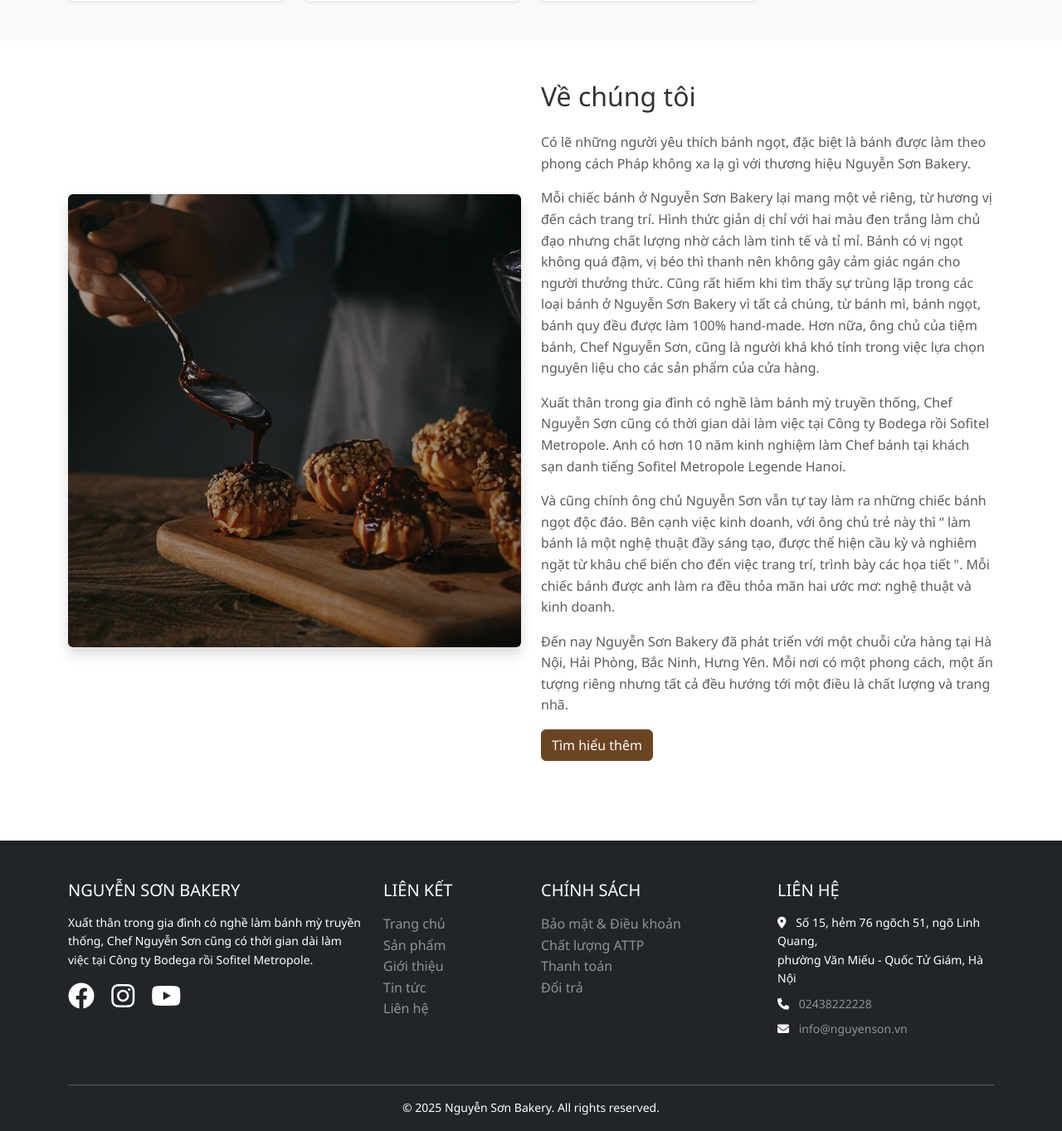
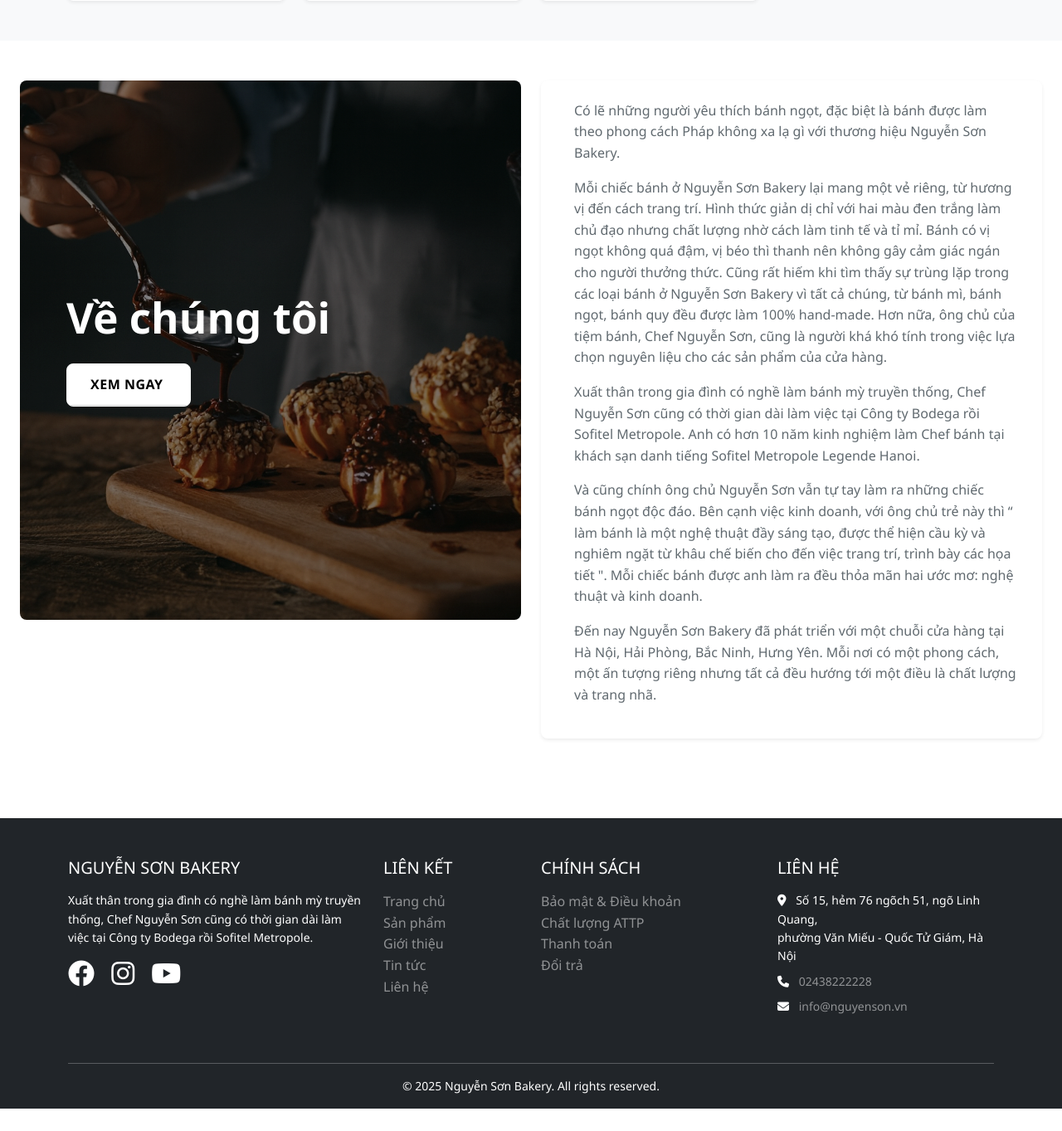
Before and after one commit to hieupv-25/WebBanBanh, a PHP site: page /WebBanBanh/pages/index.php in a window 1280 px wide. Shown: the part 2867-4230 px from the top of the page at 83% size. After the commit the page ends 4203 px from the top, so only its background shows below. Run offline with PHP 8.4, Linux system fonts and the light colour scheme; data comes from the database, SQL or seed files in the repository.

```diff
--- a/frontend/assets/css/style.css
+++ b/frontend/assets/css/style.css
@@ -71,7 +71,7 @@ body {
 
 /* Navigation */
 .navbar {
-    box-shadow: 0 2px 4px rgba(0,0,0,0.1);
+    box-shadow: 0 2px 4px rgba(0, 0, 0, 0.1);
 }
 
 .nav-link {
@@ -134,7 +134,7 @@ body {
 
 .product-card:hover {
     transform: translateY(-5px);
-    box-shadow: 0 10px 25px rgba(0,0,0,0.15) !important;
+    box-shadow: 0 10px 25px rgba(0, 0, 0, 0.15) !important;
 }
 
 .product-card img {
@@ -152,7 +152,7 @@ body {
 }
 
 .hover-shadow:hover {
-    box-shadow: 0 0.5rem 1rem rgba(0,0,0,0.15) !important;
+    box-shadow: 0 0.5rem 1rem rgba(0, 0, 0, 0.15) !important;
 }
 
 /* Category Card */
@@ -201,7 +201,7 @@ body {
     height: 50px;
     border-radius: 50%;
     z-index: 999;
-    box-shadow: 0 4px 10px rgba(0,0,0,0.2);
+    box-shadow: 0 4px 10px rgba(0, 0, 0, 0.2);
 }
 
 /* Responsive */
@@ -222,12 +222,16 @@ body {
 /* Hover dropdown đổ xuống/rút lên mượt (desktop ≥992px) */
 @media (min-width: 992px) {
     .navbar .dropdown-menu {
-    display: block !important;         /* ghi đè display:none */
-    max-height: 0;                     /* đóng */
+        display: block !important;
+        /* ghi đè display:none */
+        max-height: 0;
+        /* đóng */
         opacity: 0;
-    transform: translateY(-8px);       /* rút lên nhẹ khi đóng */
+        transform: translateY(-8px);
+        /* rút lên nhẹ khi đóng */
         visibility: hidden;
-    overflow: hidden;                  /* che item khi đang đóng */
+        overflow: hidden;
+        /* che item khi đang đóng */
         pointer-events: none;
         transition:
             max-height .45s ease,
@@ -239,8 +243,9 @@ body {
     }
 
     /* MỞ khi có class open-hover trên .dropdown */
-  .navbar .dropdown.open-hover > .dropdown-menu {
-    max-height: 480px;                 /* đủ lớn cho số item của bạn */
+    .navbar .dropdown.open-hover>.dropdown-menu {
+        max-height: 480px;
+        /* đủ lớn cho số item của bạn */
         opacity: 1;
         transform: translateY(0);
         visibility: visible;
@@ -248,26 +253,138 @@ body {
     }
 
     /* (Tuỳ chọn) các item xuất hiện so-le dễ chịu */
-  .navbar .dropdown-menu > li > a.dropdown-item {
+    .navbar .dropdown-menu>li>a.dropdown-item {
         opacity: 0;
         transform: translateY(8px);
         transition: opacity .40s ease, transform .40s ease;
     }
-  .navbar .dropdown.open-hover > .dropdown-menu > li > a.dropdown-item {
+
+    .navbar .dropdown.open-hover>.dropdown-menu>li>a.dropdown-item {
         opacity: 1;
         transform: translateY(0);
     }
+
     /* nếu muốn so-le, JS sẽ set --i; bật dòng dưới: */
     /* .navbar .dropdown.open-hover > .dropdown-menu > li > a.dropdown-item { transition-delay: calc(var(--i, 0) * 45ms); } */
 
     @media (prefers-reduced-motion: reduce) {
+
         .navbar .dropdown-menu,
-    .navbar .dropdown-menu > li > a.dropdown-item {
+        .navbar .dropdown-menu>li>a.dropdown-item {
             transition: none !important;
         }
     }
+
     @media (min-width: 992px) {
-  .navbar .dropdown { position: relative; }    /* rất quan trọng */
-  .navbar .dropdown > .dropdown-menu { left: 12px; } /* chỉnh số theo ý muốn */
+        .navbar .dropdown {
+            position: relative;
+        }
+
+        /* rất quan trọng */
+        .navbar .dropdown>.dropdown-menu {
+            left: 12px;
+        }
+
+        /* chỉnh số theo ý muốn */
+    }
+
+    /* ==== ABOUT (giống web mẫu) ==== */
+    .about-section {
+        padding-block: 48px;
+    }
+
+    .about-row {
+        --radius: 8px;
+    }
+
+    .about-hero {
+        position: relative;
+        height: 650px;
+        /* bạn có thể chỉnh 480–560 */
+        border-radius: var(--radius);
+        overflow: hidden;
+    }
+
+    .about-hero img {
+        width: 100%;
+        height: 100%;
+        object-fit: cover;
+        filter: brightness(0.75);
+        /* làm tối ảnh để chữ nổi bật */
+    }
+
+    .about-hero .overlay {
+        position: absolute;
+        inset: 0;
+        display: flex;
+        flex-direction: column;
+        justify-content: center;
+        padding: 48px 56px;
+        color: #fff;
+    }
+
+    .about-hero h2 {
+        font-size: clamp(32px, 4vw, 56px);
+        font-weight: 800;
+        line-height: 1.1;
+        margin-bottom: 28px;
+    }
+
+    /* Nút "XEM NGAY" – hiệu ứng quét mất nền trắng từ trái sang phải */
+    .btn-wipe {
+        display: inline-block;
+        padding: 12px 28px;
+        font-weight: 700;
+        width: 150px;
+        letter-spacing: .5px;
+        text-transform: uppercase;
+        border: 1.5px solid #fff;
+        color: black;
+        border-radius: 8px;
+        /* nền trắng – phủ toàn bộ, bám bên trái */
+        background: linear-gradient(#fff, #fff) left / 100% 100% no-repeat;
+        transition: background-size .5s ease, color .2s ease, border-color .2s ease;
+    }
+
+    .btn-wipe:hover {
+        /* thu hẹp nền về 0% từ trái -> phải */
+        background-size: 0% 100%;
+        color: #fff;
+        /* chữ vẫn trắng */
+        border-color: #fff;
+    }
+
+    /* Cột nội dung bên phải */
+    .about-content {
+        background: #fff;
+        padding: 24px 28px 24px 40px;
+    }
+
+    .about-content p {
+        color: #60696f;
+    }
+
+    /* Mobile */
+    @media (max-width: 991.98px) {
+        .about-hero {
+            height: 420px;
+        }
+
+        .about-hero .overlay {
+            padding: 32px;
+            align-items: flex-start;
+        }
+
+        .about-content {
+            padding: 24px;
         }
     }
+
+    .about-section .btn-wipe,
+    .about-section .btn-wipe:hover,
+    .about-section .btn-wipe:focus,
+    .about-section .btn-wipe:active,
+    .about-section .btn-wipe:visited {
+        text-decoration: none;
+    }
+}
--- a/frontend/pages/index.php
+++ b/frontend/pages/index.php
@@ -139,42 +139,51 @@ $categories = $stmtCategories->fetchAll();
 </section>
 
 <!-- About Section -->
-<section class="about-section py-5">
-    <div class="container">
-        <div class="row align-items-center">
-            <div class="col-md-6">
-                <img src="<?= url('frontend/assets/images/about-home.jpg') ?>" alt="About" class="img-fluid rounded shadow">
+<section class="about-section">
+  <div class="container-fluid px-4">
+    <div class="row g-4 about-row align-items-stretch">
+
+      <!-- Ảnh bên trái + overlay tiêu đề & nút -->
+      <div class="col-lg-6">
+        <div class="about-hero">
+          <img src="<?= url('frontend/assets/images/about-home.jpg') ?>" alt="About Nguyễn Sơn Bakery">
+          <div class="overlay">
+            <h2>Về chúng tôi</h2>
+            <a href="<?= url('frontend/pages/about.php') ?>" class="btn-wipe">Xem ngay</a>
           </div>
-            <div class="col-md-6">
-                <h2 class="mb-4">Về chúng tôi</h2>
-                <p class="text-muted">
+        </div>
+      </div>
+
+      <!-- Nội dung bên phải -->
+      <div class="col-lg-6 d-flex">
+        <div class="about-content rounded-3 shadow-sm w-100">
+          <p>
             Có lẽ những người yêu thích bánh ngọt, đặc biệt là bánh được làm theo phong
             cách Pháp không xa lạ gì với thương hiệu Nguyễn Sơn Bakery.
           </p>
-                <p class="text-muted">
+          <p>
             Mỗi chiếc bánh ở Nguyễn Sơn Bakery lại mang một vẻ riêng, từ hương vị đến cách trang trí.
             Hình thức giản dị chỉ với hai màu đen trắng làm chủ đạo nhưng chất lượng nhờ cách làm tinh tế và tỉ mỉ.
             Bánh có vị ngọt không quá đậm, vị béo thì thanh nên không gây cảm giác ngán cho người thưởng thức.
             Cũng rất hiếm khi tìm thấy sự trùng lặp trong các loại bánh ở Nguyễn Sơn Bakery vì tất cả chúng, từ bánh mì, bánh ngọt, bánh quy đều được làm 100% hand-made.
             Hơn nữa, ông chủ của tiệm bánh, Chef Nguyễn Sơn, cũng là người khá khó tính trong việc lựa chọn nguyên liệu cho các sản phẩm của cửa hàng.
           </p>
-                <p class="text-muted">
+          <p>
             Xuất thân trong gia đình có nghề làm bánh mỳ truyền thống, Chef Nguyễn Sơn cũng có thời gian dài làm việc tại Công ty Bodega rồi Sofitel Metropole.
             Anh có hơn 10 năm kinh nghiệm làm Chef bánh tại khách sạn danh tiếng Sofitel Metropole Legende Hanoi.
           </p>
-                <p class="text-muted">
+          <p>
             Và cũng chính ông chủ Nguyễn Sơn vẫn tự tay làm ra những chiếc bánh ngọt độc đáo.
             Bên cạnh việc kinh doanh, với ông chủ trẻ này thì “ làm bánh là một nghệ thuật đầy sáng tạo, được thể hiện cầu kỳ và nghiêm ngặt từ khâu chế biến cho đến việc trang trí, trình bày các họa tiết ".
             Mỗi chiếc bánh được anh làm ra đều thỏa mãn hai ước mơ: nghệ thuật và kinh doanh.
           </p>
-                <p class="text-muted">
+          <p>
             Đến nay Nguyễn Sơn Bakery đã phát triển với một chuỗi cửa hàng tại Hà Nội, Hải Phòng, Bắc Ninh, Hưng Yên.
             Mỗi nơi có một phong cách, một ấn tượng riêng nhưng tất cả đều hướng tới một điều là chất lượng và trang nhã.
           </p>
-                <a href="<?= url('frontend/pages/about.php') ?>" class="btn btn-brown">
-                    Tìm hiểu thêm
-                </a>
         </div>
+      </div>
+
     </div>
   </div>
 </section>
```
Lines whose indentation alone changed are shown as unchanged.
